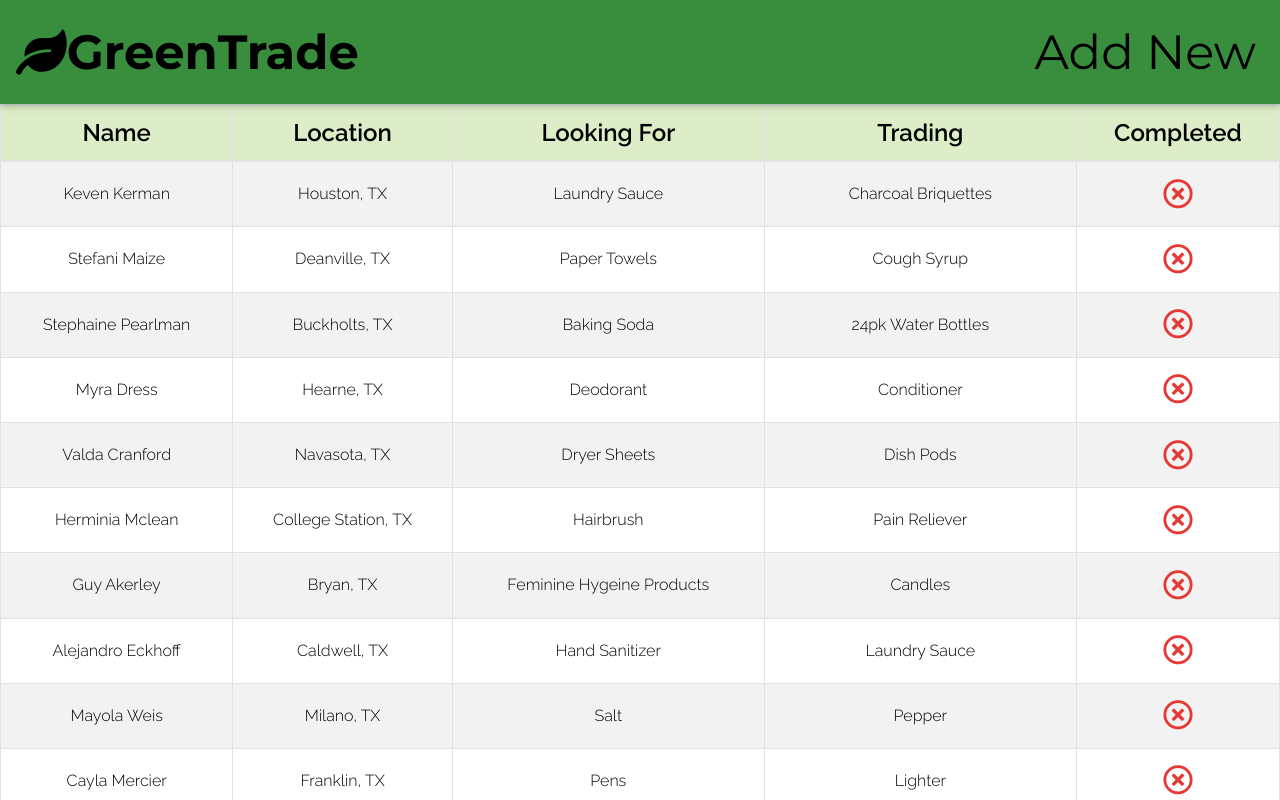
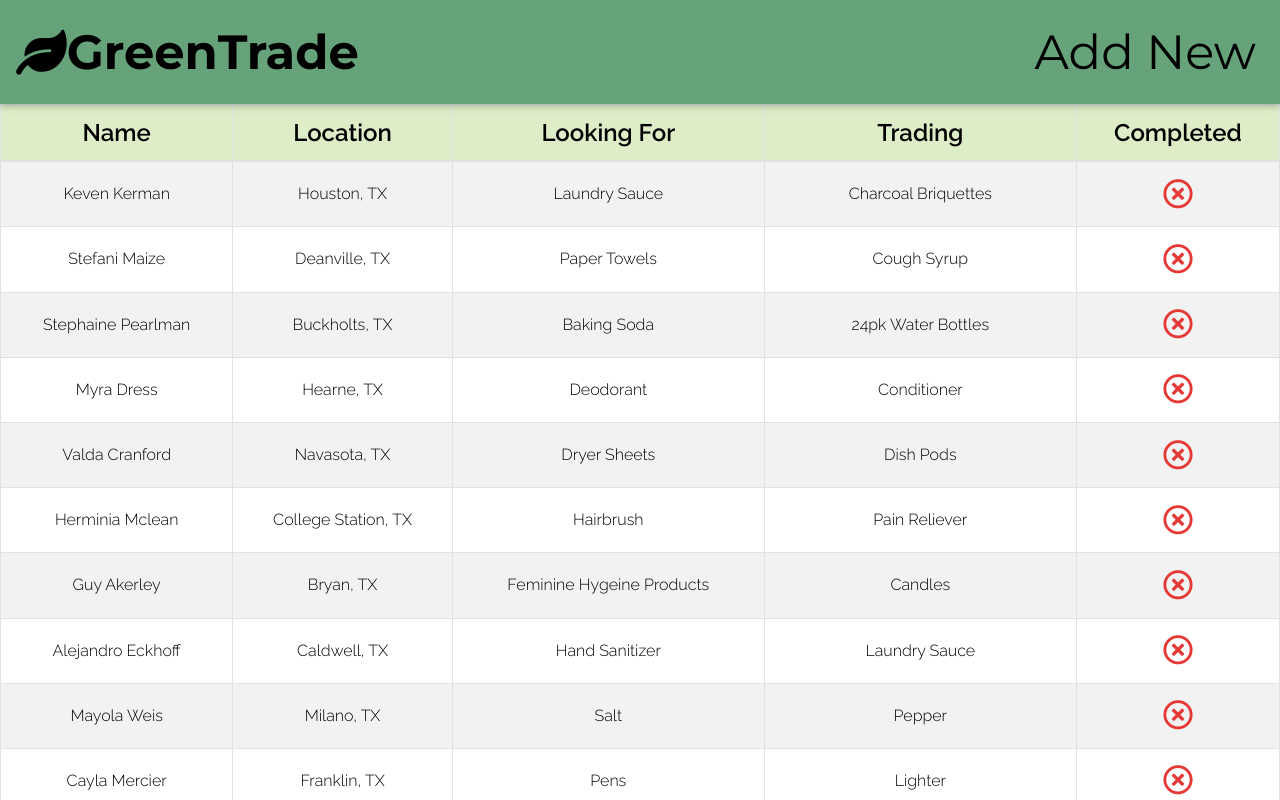
Before and after one commit to swstegall/green-trade, a React (Create React App) app in the folder frontend/: page / in a window 1280 px wide. Shown: the top 800 px of the page. Built offline with nearby package versions, Linux system fonts and the light colour scheme.

Commit message:
Semi final form
I am Lord Frieza

```diff
--- a/frontend/src/components/body/body.tsx
+++ b/frontend/src/components/body/body.tsx
@@ -84,7 +84,7 @@ export class Body extends Component<
               }}
             >
               {item.completed ? (
-                <i style={{ color: "#e53935" }} className={"fas fa-check"}></i>
+                <i style={{ color: "#3ea361" }} className={"fas fa-check"}></i>
               ) : (
                 <i
                   style={{ color: "#e53935" }}
@@ -176,7 +176,7 @@ export class Body extends Component<
               }}
             >
               {item.completed ? (
-                <i style={{ color: "#e53935" }} className={"fas fa-check"}></i>
+                <i style={{ color: "#3ea361" }} className={"fas fa-check"}></i>
               ) : (
                 <i
                   style={{ color: "#e53935" }}
--- a/frontend/src/components/navbar/navbar.tsx
+++ b/frontend/src/components/navbar/navbar.tsx
@@ -23,7 +23,7 @@ export class Navbar extends Component<
   }
 
   render() {
-    const bgGreen = { backgroundColor: "#388e3c" };
+    const bgGreen = { backgroundColor: "#66a37a" };
     return (
       <div>
         <Router>
```
